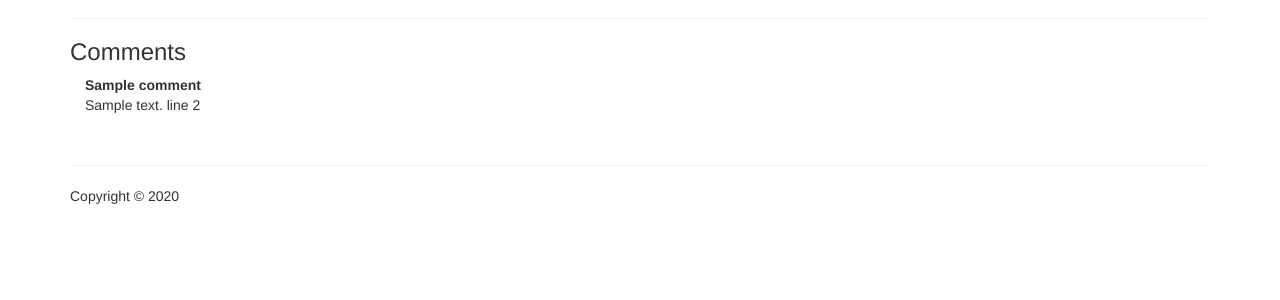
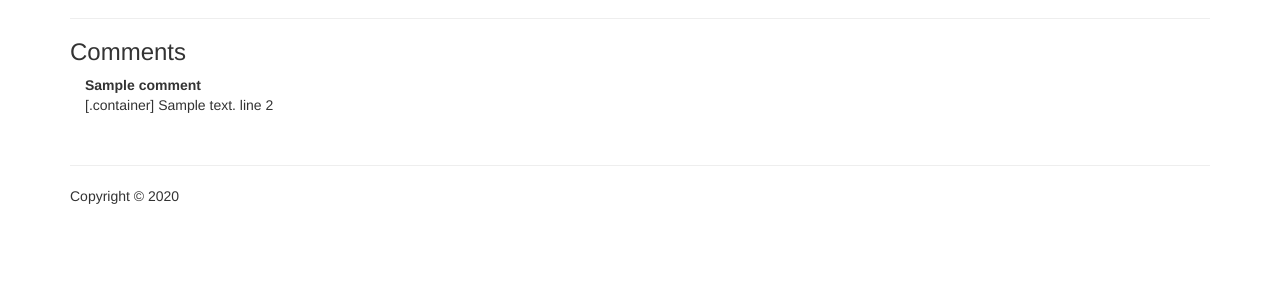
Before and after one commit to nhash46/info30005-w2, a Node server app: page /forum-posts/600000000000000000000001 in a window 1280 px wide. Shown: the part 228-528 px from the top of the page. Run offline with Node 20, Linux system fonts and the light colour scheme; tables that the repository leaves empty hold one stand-in row (values such as "Sample post"); some libraries are stand-ins or nearby versions.

Commit message:
Update view_forum.pug

```diff
--- a/views/view_forum.pug
+++ b/views/view_forum.pug
@@ -13,4 +13,5 @@ block content
             .container
             p.
                 #[strong #{c.title}] #[br]
-                    #{c.content} line 2
+                [.container]
+                #{c.content} line 2
```
